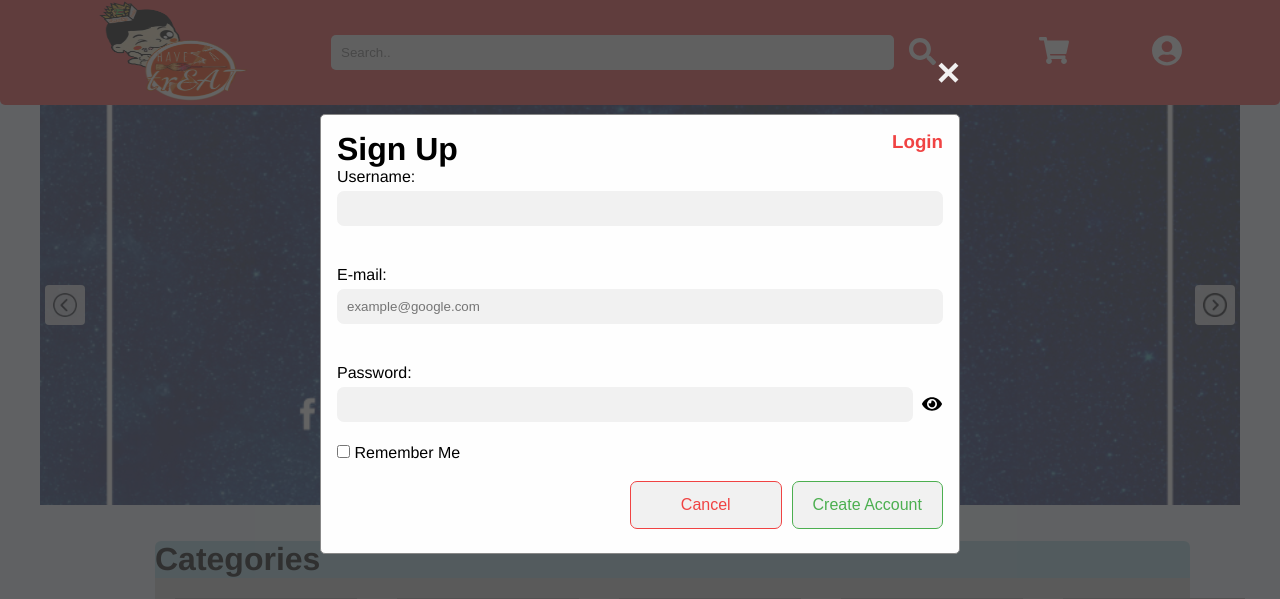
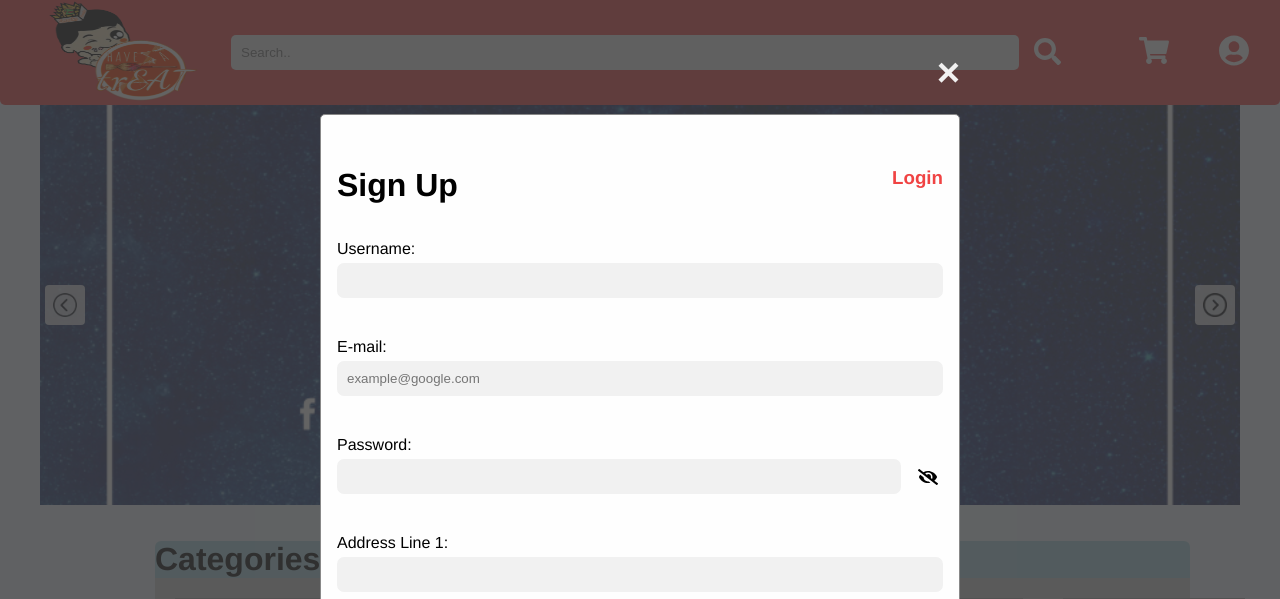
Before and after one commit to BrimFord/WebFund, a PHP site: page / in a window 1280 px wide, after a click that opens the changed part. Shown: the top 599 px of the page. Run offline with PHP 8.4, Linux system fonts and the light colour scheme.

Commit message:
Header
-Make Search Bar bigger
-moved icons to img
-added more fields
-added more function

```diff
--- a/index.html
+++ b/index.html
@@ -5,9 +5,7 @@
 	  <link rel="stylesheet" type="text/css" href="style/carousel.css">
 	  <link rel="stylesheet" type="text/css" href="treatstyle.css">
 
-        <script src="script/headerScript.js"></script>
         <script src="script/carousel.js"></script>
-
         <script src="script/header.js"></script>
   <title>Index</title>
   <style>
@@ -58,16 +56,16 @@
             <div><a href="#" onclick="window.location.reload(true);"> <img src="treatlogo.png" width="150px" height="100px"></a></div>
 
             <!--Search Bar & Search Icon-->
-            <div style="width: 50%; margin-top: 17px;">
+            <div style="width: 70%; margin-top: 17px;">
                 <input type="text" placeholder="Search.." style="width: 90%; border-radius: 5px;margin-right: 15px;">
-                <input type="image" src="search.svg" alt="Submit" style="width: 27px; filter:invert(1); position: absolute; top: 38px;">
+                <input type="image" src="img/search.svg" alt="Submit" style="width: 27px; filter:invert(1); position: absolute; top: 38px;">
             </div>
 
             <!--Cart Icon-->
-            <div><img src="cart.svg" alt="cart" class="icon"></div>
+            <div><img src="img/cart.svg" alt="cart" class="icon"></div>
 
             <!--User/Account Icon-->
-            <div onclick="document.getElementById('PopUpForm').style.display='block'" style="width:auto; cursor: pointer;"><img src="user_circle.svg" alt="user" class="icon"></div>
+            <div onclick="document.getElementById('PopUpForm').style.display='block'" style="width:auto; cursor: pointer; position: relative; left: 17px;"><img src="img/user_circle.svg" alt="user" class="icon"></div>
         </div>
 
 
@@ -83,9 +81,11 @@
 
                         <!--SIGN UP & LOGIN Headings-->
                         <div style="overflow: auto;">
+                            <br><br>
                             <h1 style="display: inline-block;">Sign Up</h1>
                             <h3 class="formOption" onclick="loginForm()">Login</h3><br>
                         </div>
+                        <br><br>
 
                         <!--REGISTER FORM FIELDS-->
                         <div>
@@ -100,9 +100,28 @@
                             <br><br>
 
                             <label for="password">Password:</label><br>
-                                <input type="password" id="passwordReg" name="password" style="width: 95%" required>
-                                <img src="eye.svg" alt="show" class="psw_icon" onclick="showPasswordReg()" id="psw_icon_reg"><br>
+                            <input type="password" id="passwordReg" name="password" style="width: 93%" required>
+                            <img src="img/eye_slash.svg" alt="show" class="psw_icon" onclick="showPasswordReg()" id="psw_icon_reg">
 
+                            <br><br>
+
+                            <label for="address1">Address Line 1: </label>
+                            <input type="text" name="address1" required>
+
+                            <br><br>
+
+                            <label for="address2">Address Line 2: </label>
+                            <input type="text" name="address2">
+
+                            <br><br>
+
+                            <label for="postcode">Postcode: </label><br>
+                            <input type="number" name="postcode" pattern="[0-9]{5}">
+
+                            <br><br>
+
+                            <label for="state">State: </label>
+                            <input type="text" name="state"><br>
 
                             <input type="checkbox" name="remember" style="margin-bottom:15px"> Remember Me
                         </div>
@@ -123,9 +142,11 @@
 
                                 <!--SIGN UP & LOGIN Headings-->
                                 <div style="overflow: auto;">
+                                    <br><br>
                                     <h1 style="display: inline-block;">Login</h1>
-                                    <h3 class="formOption" onclick="signupForm()">Sign Up</h3><br>
+                                    <h3 class="formOption" onclick="signupForm()">Sign Up</h3>
                                 </div>
+                                <br><br>
 
                         <!--LOGIN FORM FIELDS-->
                         <label for="email">E-mail:</label><br>
@@ -134,8 +155,8 @@
                         <br><br>
 
                         <label for="password">Password:</label><br>
-                        <input type="password" id="passwordLogin" name="password" style="width: 95%" required>
-                        <img src="eye.svg" alt="show" class="psw_icon" onclick="showPasswordLogin()" id="psw_icon_login"><br>
+                        <input type="password" id="passwordLogin" name="password" style="width: 93%" required>
+                        <img src="img/eye_slash.svg" alt="show" class="psw_icon" onclick="showPasswordLogin()" id="psw_icon_login"><br>
 
                         <input type="checkbox" name="remember" style="margin-bottom:15px"> Remember Me
 
--- a/script/header.js
+++ b/script/header.js
@@ -23,6 +23,14 @@
             return false;
             }
 
+            if( postcode == "" || postcode.length != 5 ) {
+
+                alert( "Please provide a postcode in the format #####." );
+                document.FormDemo.postcode.focus() ;
+                return false;
+             }
+
+
         }
 
             function NoPopUp (){
@@ -37,10 +45,10 @@
             var icon = document.getElementById("psw_icon_reg");
             if (password.type === "password") {
                 password.type = "text";
-                icon.src = "eye_slash.svg";
+                icon.src = "img/eye.svg";
             } else {
                 password.type = "password";
-                icon.src = "eye.svg";
+                icon.src = "img/eye_slash.svg";
             }
             }
 
@@ -49,10 +57,10 @@
                 var icon = document.getElementById("psw_icon_login");
                 if (password.type === "password") {
                     password.type = "text";
-                    icon.src = "eye_slash.svg";
+                    icon.src = "/img/eye.svg";
                 } else {
                     password.type = "password";
-                    icon.src = "eye.svg";
+                    icon.src = "/img/eye_slash.svg";
                 }
                 }
 
--- a/style/header.css
+++ b/style/header.css
@@ -25,7 +25,7 @@
 
 
 
-        input[type=text], input[type=password], input[type=email] {
+        input[type=text], input[type=password], input[type=email], input[type=number] {
         width: 100%;
         padding: 10px;
         margin-top: 5px;
@@ -131,7 +131,7 @@
             width: 20px;
             position: relative;
             top: 4px;
-            margin-left: 5px;
+            margin-left: 13px;
         }
 
         .formOption{
```
Also changed, not shown: img/cart.svg (renamed from cart.svg), img/eye.svg (renamed from eye.svg), img/eye_slash.svg (renamed from eye_slash.svg), img/search.svg (renamed from search.svg), img/user_circle.svg (renamed from user_circle.svg).
